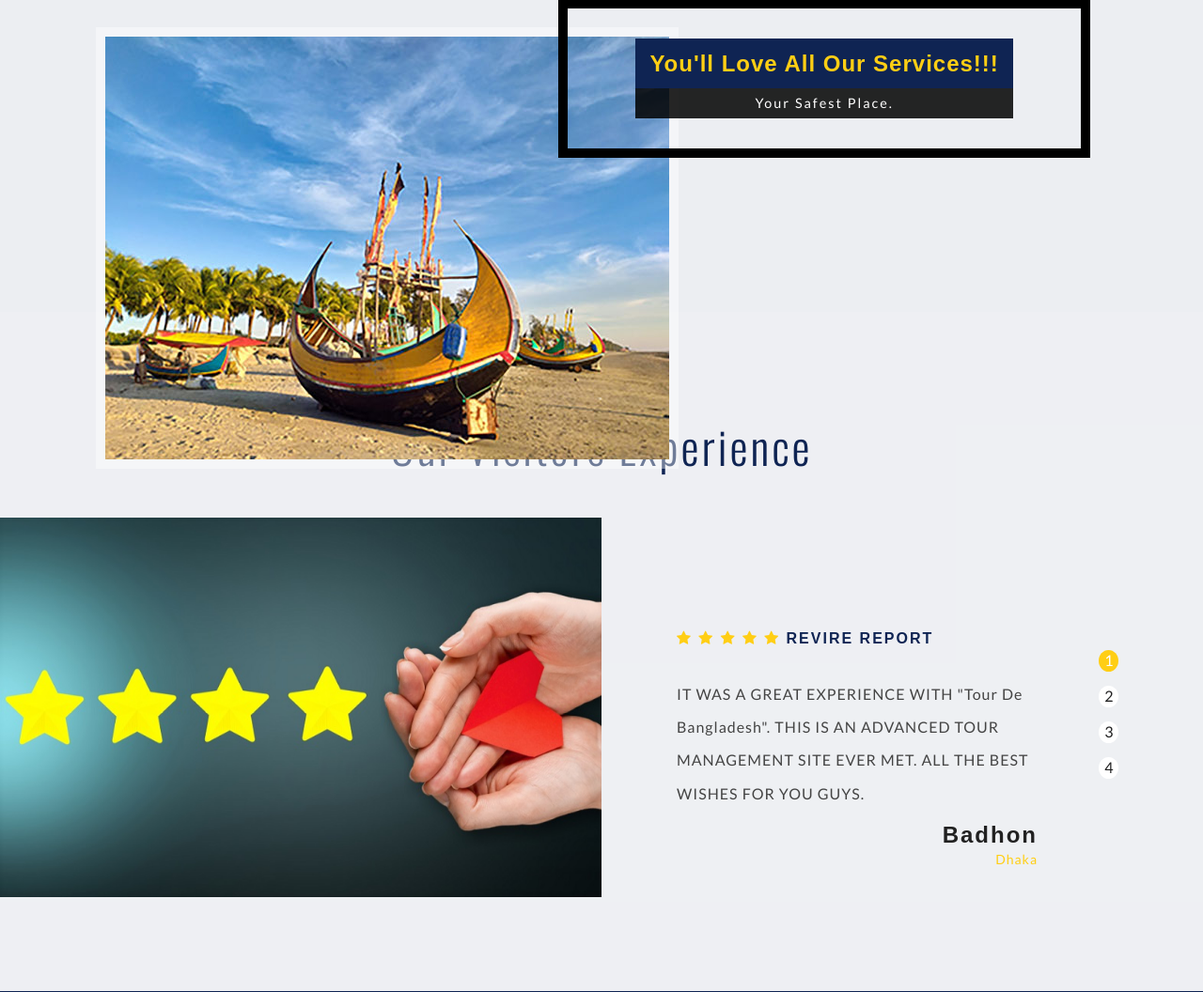
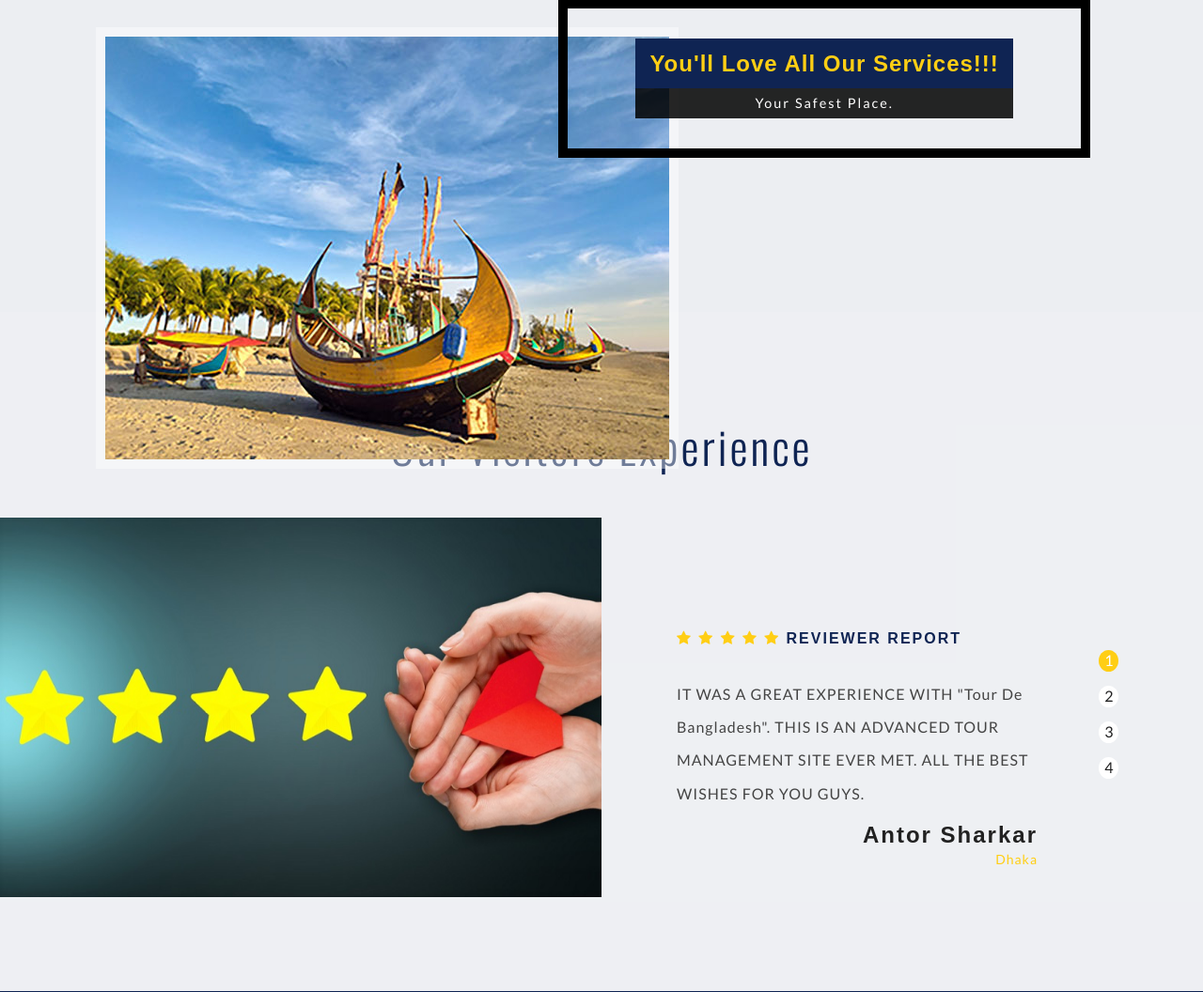
Before and after one commit to Ashik-Ahammad/tourDeBangladesh, a PHP site: page / in a window 1280 px wide. Shown: the part 4629-5685 px from the top of the page at 94% size. Run offline with PHP 8.4, Linux system fonts and the light colour scheme; some web fonts are replaced.

Commit message:
Update index.php

```diff
--- a/index.php
+++ b/index.php
@@ -35,7 +35,7 @@ type="application/x-javascript"> addEventListener("load", function() { setTimeou
 <div class="banner-top">
 			<div class="social-bnr-agileits">
 				<ul class="social-icons3">
-								<li><a href="https://www.facebook.com/badhondas3330" class="fa fa-facebook icon-border facebook"> </a></li>
+								<li><a href="https://www.facebook.com/antor2000" class="fa fa-facebook icon-border facebook"> </a></li>
 								<li><a href="https://twitter.com/" class="fa fa-twitter icon-border twitter"> </a></li>
 								<li><a href="https://plus.google.com/u/0/" class="fa fa-google-plus icon-border googleplus"> </a></li>
 							</ul>
@@ -43,7 +43,7 @@ type="application/x-javascript"> addEventListener("load", function() { setTimeou
 			<div class="contact-bnr-w3-agile">
 				<ul>
 					<li><i class="fa fa-envelope" aria-hidden="true"></i><a href="mailto:info@example.com">tourdebangladesh@gmail.com</a></li>
-					<li><i class="fa fa-phone" aria-hidden="true"></i>+880177-5222117</li>
+					<li><i class="fa fa-phone" aria-hidden="true"></i>+8801628823508</li>
 					<li class="s-bar">
 						<div class="search">
 							<input class="search_box" type="checkbox" id="search_box">
@@ -803,12 +803,12 @@ h3 {
 								<i class="fa fa-star" aria-hidden="true"></i>
 								<i class="fa fa-star" aria-hidden="true"></i>
 								<i class="fa fa-star" aria-hidden="true"></i>
-								REVIRE REPORT
+								Reviewer REPORT
 								</h4>
 								<p>IT WAS A GREAT EXPERIENCE WITH "Tour De Bangladesh".
 									THIS IS AN ADVANCED TOUR MANAGEMENT SITE EVER MET.
 									ALL THE BEST WISHES FOR YOU GUYS. </p>
-								<h5>Badhon</h5>
+								<h5>Antor Sharkar</h5>
 								<p>Dhaka</p>
 							</div>
 							<div class="clearfix"> </div>
@@ -826,12 +826,12 @@ h3 {
 								<i class="fa fa-star" aria-hidden="true"></i>
 								<i class="fa fa-star" aria-hidden="true"></i>
 								<i class="fa fa-star-o" aria-hidden="true"></i>
-								REVIRE REPORT
+								Reviewer REPORT
 								</h4>
 								<p>IT WAS A GREAT EXPERIENCE WITH "Tour De Bangladesh".
 									THIS IS AN ADVANCED TOUR MANAGEMENT SITE EVER MET.
 									ALL THE BEST WISHES FOR YOU GUYS. </p>
-								<h5>Sourav</h5>
+								<h5>Ashik Ahammad</h5>
 								<p>DHAKA</p>
 							</div>
 							<div class="clearfix"> </div>
@@ -849,12 +849,12 @@ h3 {
 								<i class="fa fa-star" aria-hidden="true"></i>
 								<i class="fa fa-star" aria-hidden="true"></i>
 								<i class="fa fa-star-o" aria-hidden="true"></i>
-								REVIRE REPORT
+								Reviewer REPORT
 								</h4>
 								<p>IT WAS A GREAT EXPERIENCE WITH "Tour De Bangladesh".
 									THIS IS AN ADVANCED TOUR MANAGEMENT SITE EVER MET.
 									ALL THE BEST WISHES FOR YOU GUYS. </p>
-								<h5>Jasia</h5>
+								<h5>Afsar Ali Asif</h5>
 								<p>Dhaka</p>
 							</div>
 							<div class="clearfix"> </div>
@@ -872,7 +872,7 @@ h3 {
 								<i class="fa fa-star" aria-hidden="true"></i>
 								<i class="fa fa-star-o" aria-hidden="true"></i>
 								<i class="fa fa-star-o" aria-hidden="true"></i>
-								REVIRE REPORT
+								Reviewer REPORT
 								</h4>
 								<p>IT WAS A GREAT EXPERIENCE WITH "Tour De Bangladesh".
 									THIS IS AN ADVANCED TOUR MANAGEMENT SITE EVER MET.
@@ -990,8 +990,8 @@ h3 {
 		</div>
 		<div class="col-lg-6 col-md-6 col-sm-6 contact-w3-agile1" data-aos="flip-right">
 			<h4>Connect With Us</h4>
-			<p class="contact-agile1"><strong>Phone :</strong>+8801775222117</p>
-			<p class="contact-agile1"><strong>Email :</strong> <a href="mailto:name@example.com">badhondas49@gmail.com</a></p>
+			<p class="contact-agile1"><strong>Phone :</strong>+8801628823508</p>
+			<p class="contact-agile1"><strong>Email :</strong> <a href="mailto:name@example.com">tourbangladesh@gmail.com</a></p>
 			<p class="contact-agile1"><strong>Address :</strong> DAFFODIL SMART CITY, ASHULIA, DHAKA</p>
 
 			<div class="social-bnr-agileits footer-icons-agileinfo">
@@ -1009,7 +1009,7 @@ h3 {
 </section>
 <!-- /contact -->
 			<div class="copy">
-		        <p>© 2023 Tour De Bangladesh . All Rights Reserved | Design by <a href="index.php">Badhon</a> </p>
+		        <p>© 2023 Tour De Bangladesh . All Rights Reserved | Design by <a href="index.php">Team Tour De Bangladesh</a> </p>
 		    </div>
 <!--/footer -->
 <!-- js -->
```
